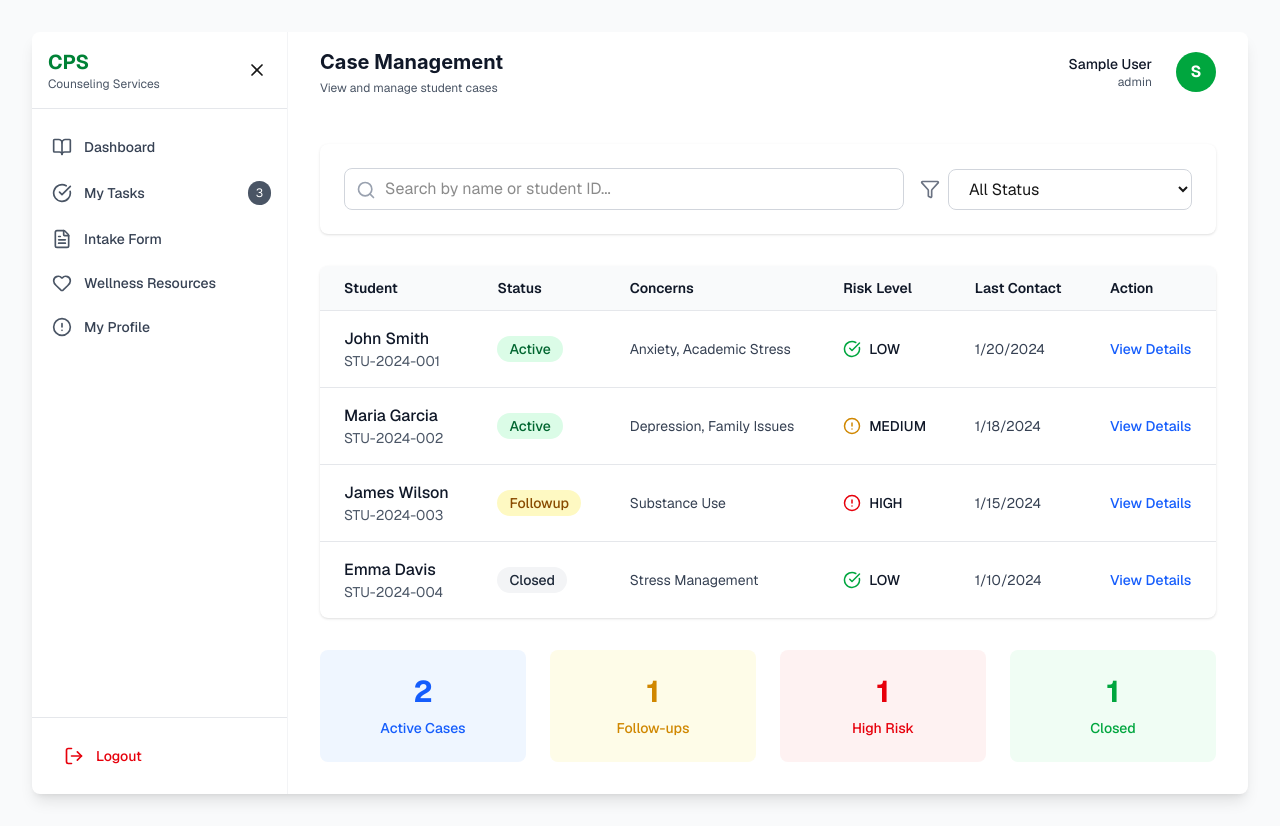
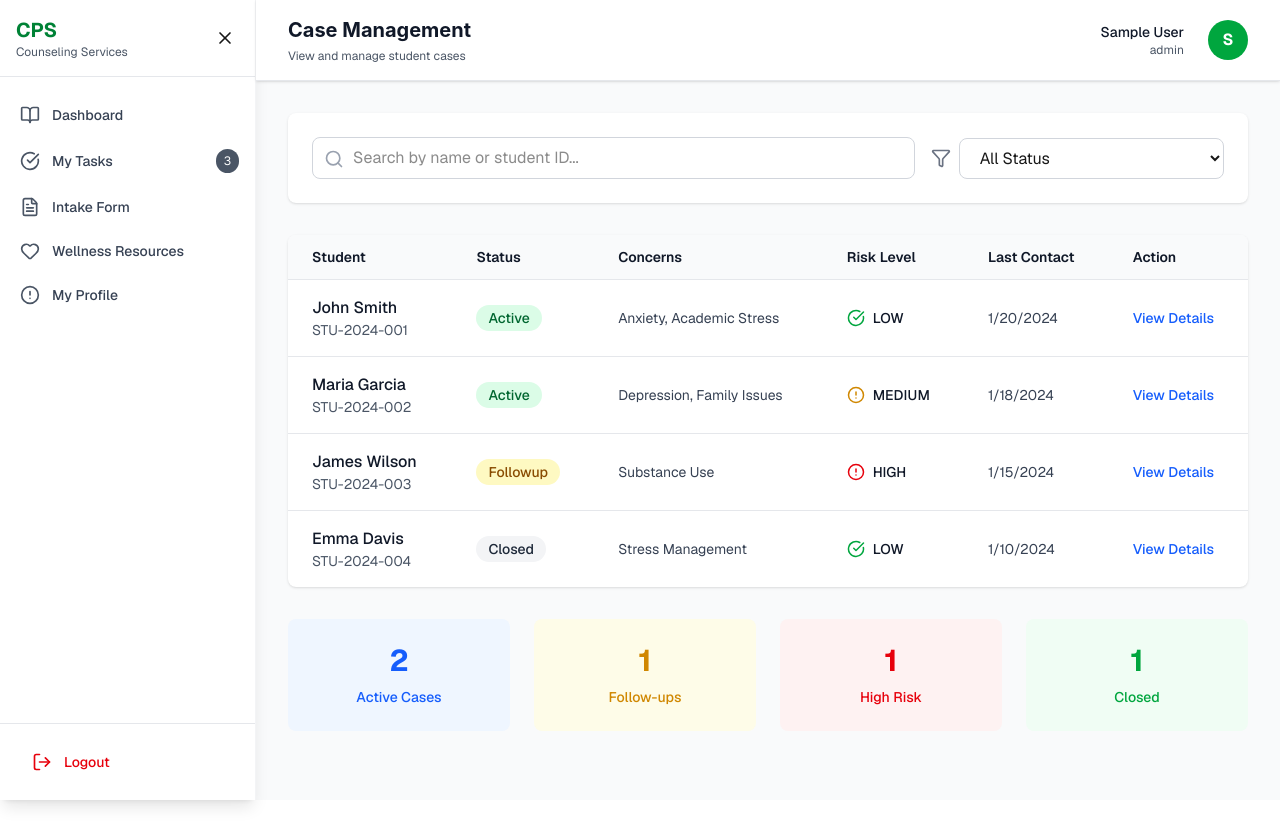
Before and after one commit to JiromL/CAPSTONE1, a Next.js app in the folder frontend/: page /cases in a window 1280 px wide. After the commit the page ends 800 px from the top, so only its background shows below. Built offline with nearby package versions, Linux system fonts and the light colour scheme; sample sign-in values are in the browser's storage.

Commit message:
Fix navigation bar: Make sidebar fixed and header sticky

```diff
--- a/frontend/src/components/DashboardLayout.tsx
+++ b/frontend/src/components/DashboardLayout.tsx
@@ -48,11 +48,10 @@ export function DashboardLayout({
   };
 
   return (
-    <div className="min-h-screen bg-gray-50 font-sans p-8">
-      <div className="max-w-7xl mx-auto bg-white rounded-lg shadow-lg flex overflow-hidden">
-      {/* Sidebar */}
+    <div className="min-h-screen bg-gray-50 font-sans flex">
+      {/* Fixed Sidebar */}
       <aside
-        className={`${sidebarOpen ? 'w-64' : 'w-20'} transition-all duration-300 flex flex-col border-r border-gray-100 bg-transparent`}
+        className={`${sidebarOpen ? 'w-64' : 'w-20'} fixed left-0 top-0 h-screen transition-all duration-300 flex flex-col border-r border-gray-100 bg-white shadow-lg`}
       >
         {/* Logo/Header */}
         <div className="p-4 border-b border-gray-200">
@@ -129,9 +128,9 @@ export function DashboardLayout({
       </aside>
 
       {/* Main Content */}
-      <div className="flex-1 flex flex-col overflow-hidden">
-        {/* Top Header */}
-        <header className="px-8 py-4 flex items-center justify-between">
+      <div className={`${sidebarOpen ? 'ml-64' : 'ml-20'} transition-all duration-300 flex-1 flex flex-col min-h-screen`}>
+        {/* Top Header - Fixed */}
+        <header className="sticky top-0 px-8 py-4 flex items-center justify-between bg-white border-b border-gray-200 shadow-sm z-10">
           <div>
             <h1 className="text-xl font-bold text-gray-900">{title}</h1>
             {subtitle && <p className="text-gray-600 text-xs mt-1">{subtitle}</p>}
@@ -152,10 +151,11 @@ export function DashboardLayout({
         </header>
 
         {/* Page Content */}
-        <main className="flex-1 overflow-auto p-8">
-          {children}
+        <main className="flex-1 overflow-auto p-8 bg-gray-50">
+          <div className="max-w-7xl mx-auto">
+            {children}
+          </div>
         </main>
-      </div>
       </div>
     </div>
   );
```
